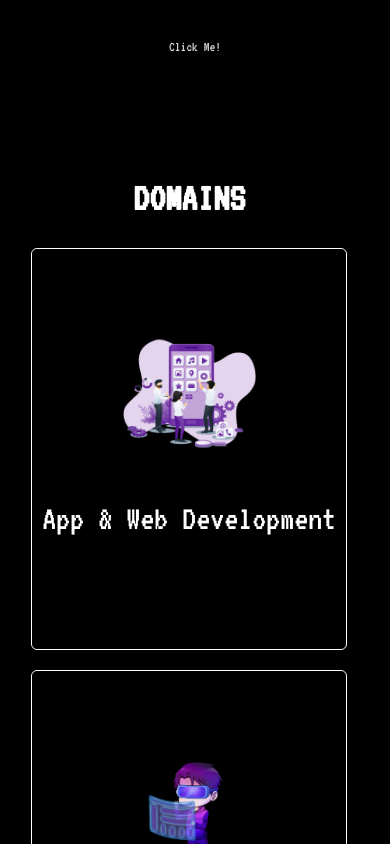
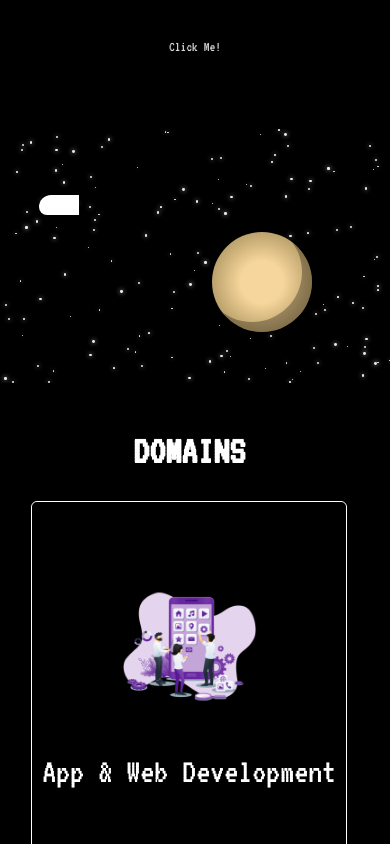
Before and after one commit to srinath536/Hackathonix25, a React (Vite) app: page / in a window 390 px wide. Shown: the part 1020-1864 px from the top of the page. Built offline with nearby package versions, Linux system fonts and the light colour scheme.

Commit message:
added filler

```diff
--- a/src/App.tsx
+++ b/src/App.tsx
@@ -8,6 +8,7 @@ import Domain from './components/Domain';
 import Loader from './components/Loader';
 import Prizes from './components/Prizes'
 import Sponsors from './components/Sponsors';
+import Filler from './components/Filler';
 
 function App() {
 
@@ -17,6 +18,7 @@ function App() {
       <Header />
       <HeroSection />
       <AboutHack/>
+      <Filler/>
       <Domain />
       <Prizes/>
       <Sponsors/>
--- /dev/null
+++ b/src/components/Filler.css
@@ -0,0 +1,112 @@
+/* Space Background */
+.space-container {
+    position: relative;
+    height: 30vh;
+    background: black;
+    overflow: hidden;
+    display: flex;
+    align-items: center;
+    justify-content: center;
+    cursor: pointer;
+  }
+
+  /* Stars */
+  .stars {
+    position: absolute;
+    width: 100%;
+    height: 100%;
+    overflow: hidden;
+  }
+
+  .star {
+    position: absolute;
+    background: white;
+    border-radius: 50%;
+    box-shadow: 0 0 5px white;
+    animation: star-flicker 2s infinite ease-in-out;
+  }
+
+
+
+  /* Keyframe Animations */
+  @keyframes star-flicker {
+    0%, 100% {
+      opacity: 0.8;
+    }
+    50% {
+      opacity: 1;
+    }
+  }
+
+
+
+
+  /* Planet */
+  .planet {
+    position: absolute;
+    width: 150px;
+    height: 150px;
+    background: radial-gradient(circle, #f6d69c 30%, #bca26c 70%);
+    border-radius: 50%;
+    bottom: 20%;
+    right: 20%;
+    box-shadow: inset -10px -10px 0px rgba(0, 0, 0, 0.3);
+    animation: orbit 8s infinite linear;
+  }
+
+  /* Spaceship */
+  .spaceship {
+    position: absolute;
+    width: 40px;
+    height: 20px;
+    transform: translate(-50%, -50%);
+    transition: top 0.1s ease, left 0.1s ease;
+
+  }
+
+  .ship-body {
+    width: 60px;
+    height: 30px;
+    background: white;
+    border-radius: 15px 15px 10px 10px;
+    position: relative;
+  }
+
+  /* Keyframe Animations */
+  @keyframes shooting-star {
+    0% {
+      top: -10%;
+      left: -10%;
+      opacity: 0;
+    }
+    10% {
+      opacity: 1;
+    }
+    100% {
+      top: 120%;
+      left: 130%;
+      opacity: 0;
+    }
+  }
+
+  @keyframes orbit {
+    0% {
+      transform: rotate(0deg) translateX(0) rotate(0deg);
+    }
+    100% {
+      transform: rotate(360deg) translateX(0) rotate(-360deg);
+    }
+  }
+
+  /* Responsive Design */
+  @media screen and (max-width: 768px) {
+    .planet {
+      width: 100px;
+      height: 100px;
+    }
+
+    .spaceship {
+      width: 40px;
+      height: 20px;
+    }
+  }
--- /dev/null
+++ b/src/components/Filler.tsx
@@ -0,0 +1,70 @@
+import React, { useState, useEffect } from "react";
+import "./Filler.css";
+
+const generateStars = () => {
+  const stars = [];
+  for (let i = 0; i < 150; i++) {
+    const star = {
+      top: `${Math.random() * 100}%`,
+      left: `${Math.random() * 100}%`,
+      size: `${Math.random() * 2 + 1}px`,
+      brightness: `${Math.random() * 0.5 + 0.5}`,
+    };
+    stars.push(star);
+  }
+  return stars;
+};
+
+const Filler = () => {
+  const [stars, setStars] = useState(generateStars());
+  const [shipStyle, setShipStyle] = useState({ top: "30%", left: "15%" });
+
+  // Regenerate stars if needed (e.g., for dynamic effects or on mount)
+  useEffect(() => {
+    setStars(generateStars());
+  }, []);
+
+  // Handle mouse movement to make spaceship interactive
+  const handleMouseMove = (event: React.MouseEvent<HTMLDivElement>) => {
+    const { clientX, clientY, currentTarget } = event;
+    const rect = currentTarget.getBoundingClientRect();
+
+    // Calculate the new position of the spaceship but restrict it inside the container bounds
+    const x = ((clientX - rect.left) / rect.width) * 100;
+    const y = ((clientY - rect.top) / rect.height) * 100;
+
+    const constrainedX = Math.min(Math.max(x, 5), 95); // Ensure it's within 5% to 95% of the container
+    const constrainedY = Math.min(Math.max(y, 5), 95); // Ensure it's within 5% to 95% of the container
+
+    setShipStyle({ top: `${constrainedY}%`, left: `${constrainedX}%` });
+  };
+
+  return (
+    <div className="space-container" onMouseMove={handleMouseMove}>
+      <div className="stars">
+        {stars.map((star, index) => (
+          <div
+            key={index}
+            className="star"
+            style={{
+              top: star.top,
+              left: star.left,
+              width: star.size,
+              height: star.size,
+              opacity: star.brightness,
+            }}
+          ></div>
+        ))}
+      </div>
+      <div className="planet">
+      <div className="planet-ring"></div>
+      </div>
+      <div className="spaceship" style={shipStyle}>
+        <div className="ship-body"></div>
+
+      </div>
+    </div>
+  );
+};
+
+export default Filler;
--- a/src/components/Prizes.css
+++ b/src/components/Prizes.css
@@ -69,4 +69,16 @@
   margin-top: 40px;
   font-family: "VT323", serif;
   font-weight: 100;
+  text-transform: uppercase;
+  animation: fadeInUp 4s ease-in-out infinite alternate;
+  letter-spacing: 1px;
 }
+@keyframes fadeInUp {
+  0% {
+    opacity: 0;
+    transform: translateY(10px);
+  }
+  100% {
+    opacity: 1;
+    transform: translateY(0);
+  }}
```
Also changed, not shown: src/assets/groot.png (added).
